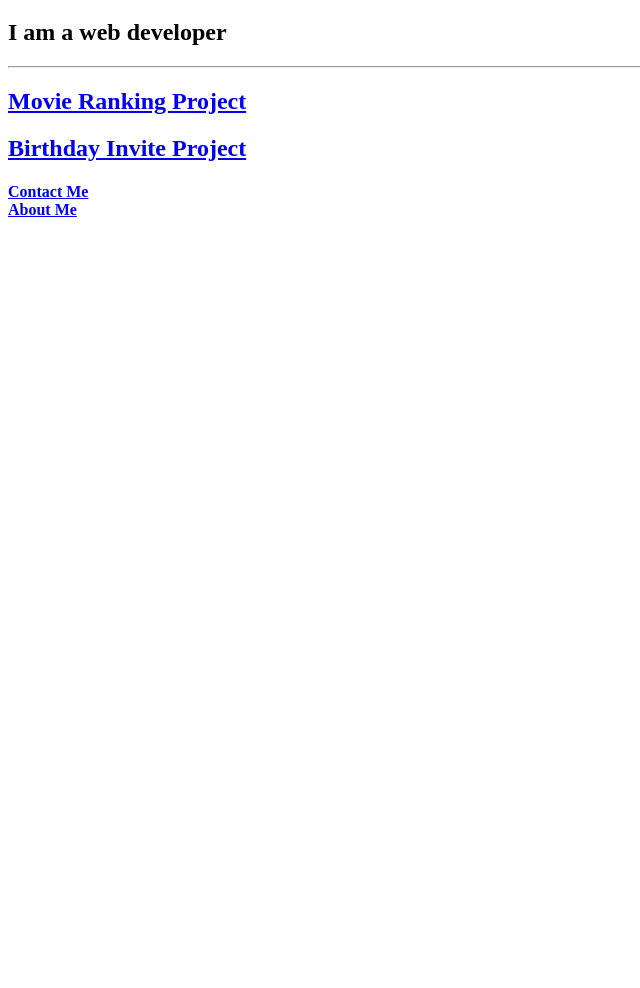
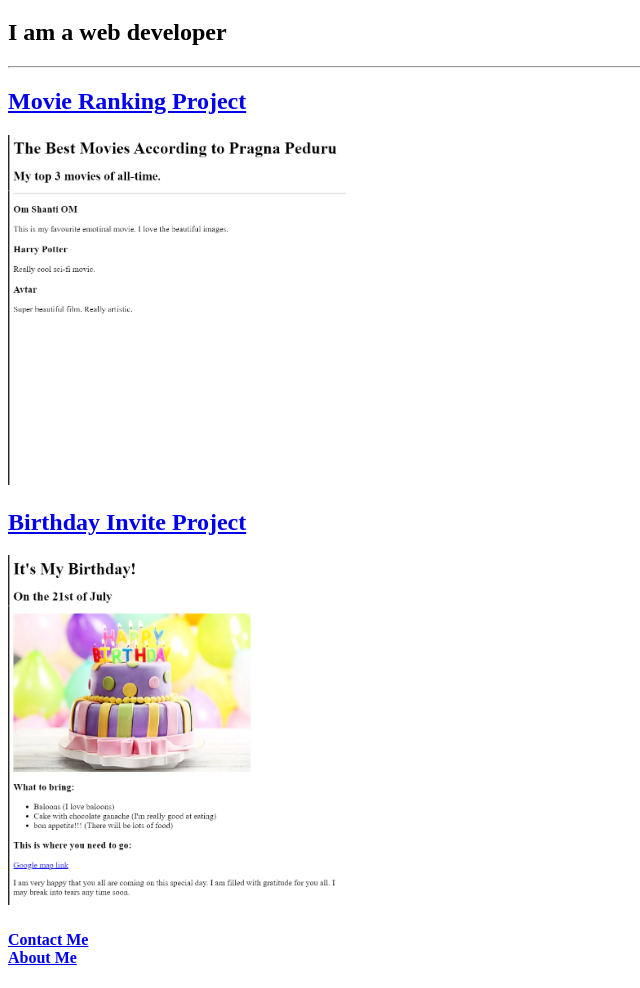
Before and after one commit to Pragya-dev/html.portfolio, a plain HTML site: page index.html in a window 1280 px wide. Shown: the part 61-1049 px from the top of the page, without its empty margins (0-640 px from the left). Before the commit the page ends 800 px from the top, so only its background shows below. Drawn offline with Linux system fonts and the light colour scheme.

Commit message:
Update index.html

```diff
--- a/index.html
+++ b/index.html
@@ -1,4 +1,3 @@
-<!-- TODO 1: Create the HTML Boilerplate -->
 <!DOCTYPE html>
 <html lang="en">
 <head>
@@ -11,25 +10,13 @@
     <h2>I am a web developer</h2>
     <hr/>
     <h2><a href="./public/movie-ranking.html">Movie Ranking Project</a></h2>
+    <img src="./assets/images/movie-ranking.png" height="350"/>
 
     <h2><a href="./public/birthday-invite.html">Birthday Invite Project</a></h2>
+    <img src="./assets/images/birthday-invite.png" height="350"/>
 
     <h4><a href="./public/contact.html">Contact Me</a>  <br/><a href="./public/about.html">About Me</a></h4>
 
 
 </body>
 </html>
-
-<!-- TODO 2: Add Your previous projects' HTML into the public folder -->
-
-<!-- TODO 3: Take screenshots of your project previews and add the images to the images folder -->
-
-<!-- TODO 4: Add titles/subtitles etc. -->
-
-<!-- TODO 5: Add a link to the project pages -->
-
-<!-- TODO 6: Add images to show the project previews
-HINT for TODO 6: You can use the height attribute set to 200 to make the image smaller:
-https://developer.mozilla.org/en-US/docs/Web/HTML/Element/img#attr-height -->
-
-<!-- TODO 7: Add the Contact Me and About Me page links -->
```
